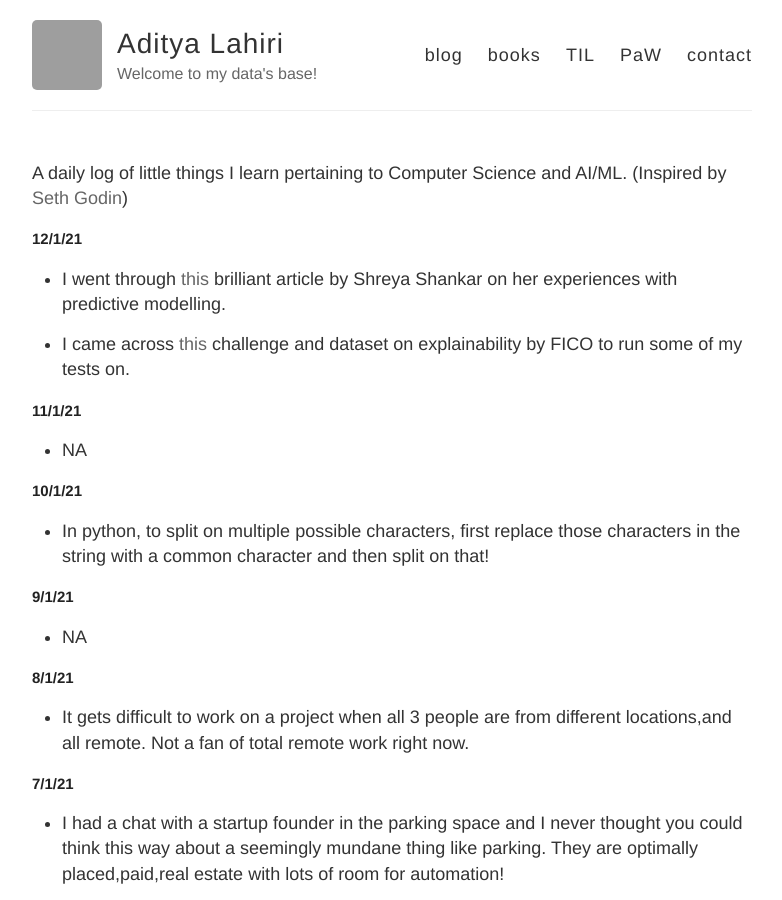
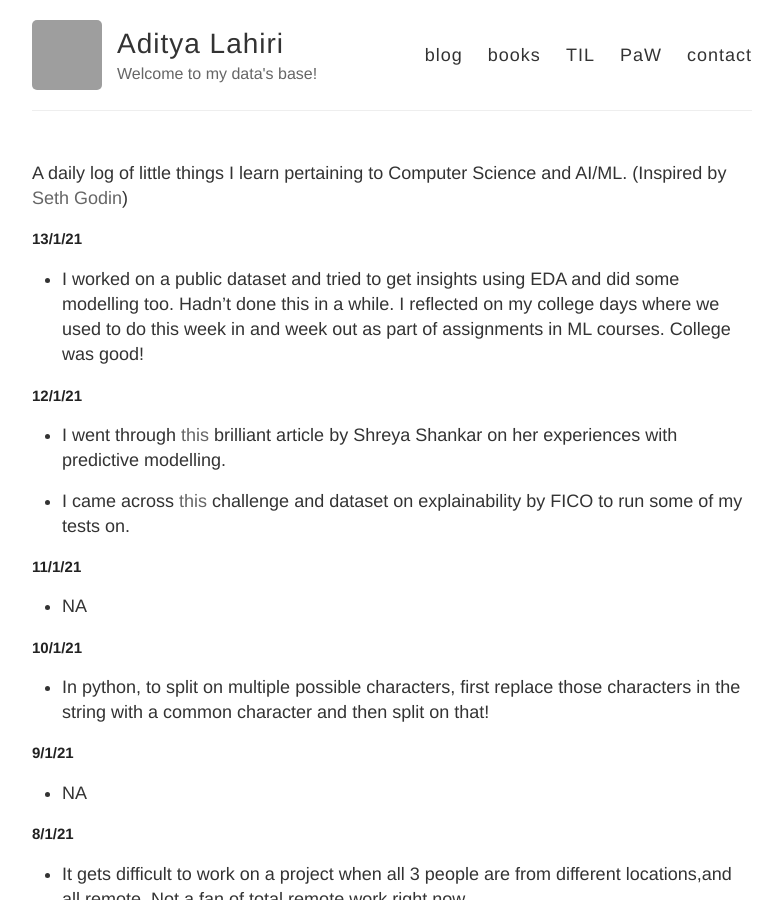
Before and after one commit to adityalahiri/adityalahiri.github.io, a Jekyll site: the page built from TIL.md, in a window 1280 px wide and 900 px high. Shown: the whole window, without its empty margins (248-1030 px from the left). Built offline with Jekyll 4.4.1, drawn with Linux system fonts in a browser that asks for light colours; our own code applies the rules of GitHub Pages for plain Markdown files; grey boxes are pictures that could not be loaded.

Commit message:
Update for 13/1

```diff
--- a/TIL.md
+++ b/TIL.md
@@ -1,5 +1,9 @@
 A daily log of little things I learn pertaining to Computer Science and AI/ML.
 (Inspired by [Seth Godin](https://seths.blog/))
+
+## 13/1/21
+
+* I worked on a public dataset and tried to get insights using EDA and did some modelling too. Hadn't done this in a while. I reflected on my college days where we used to do this week in and week out as part of assignments in ML courses. College was good!
 
 ## 12/1/21
 
```
